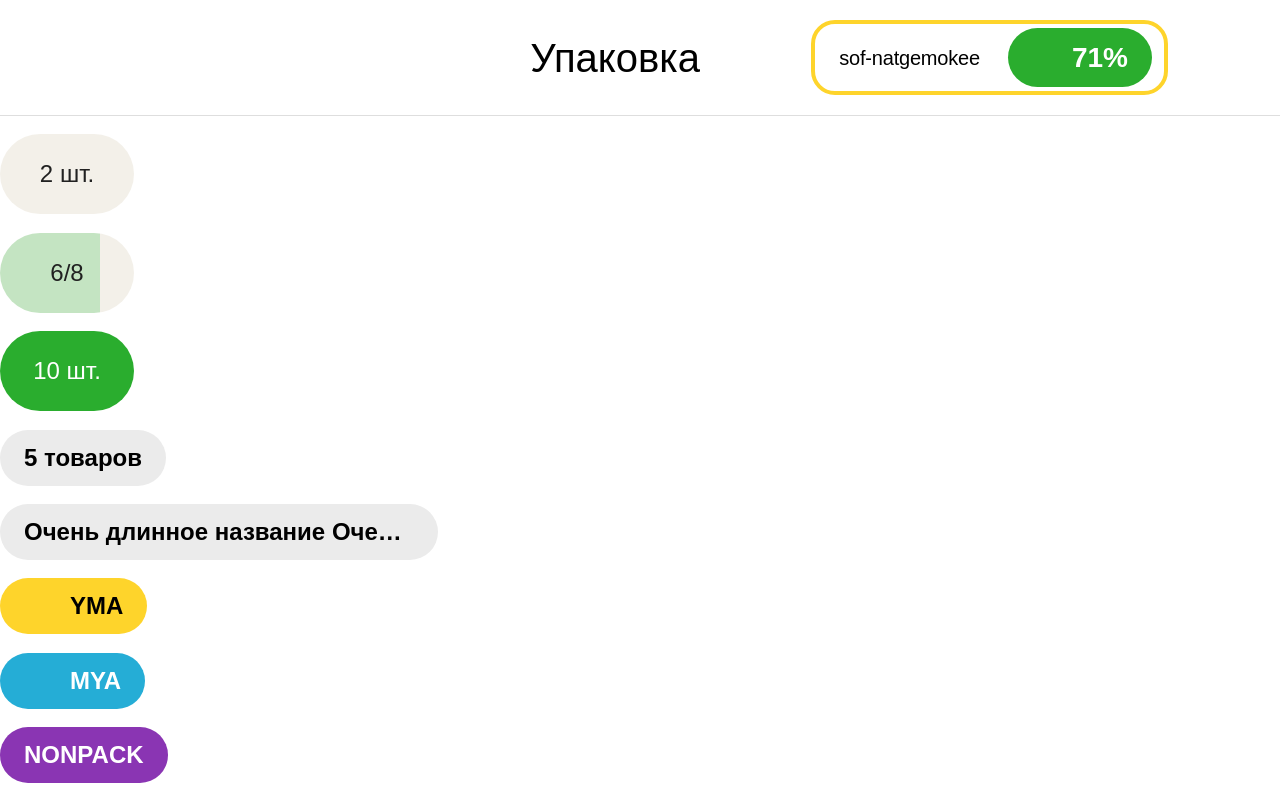
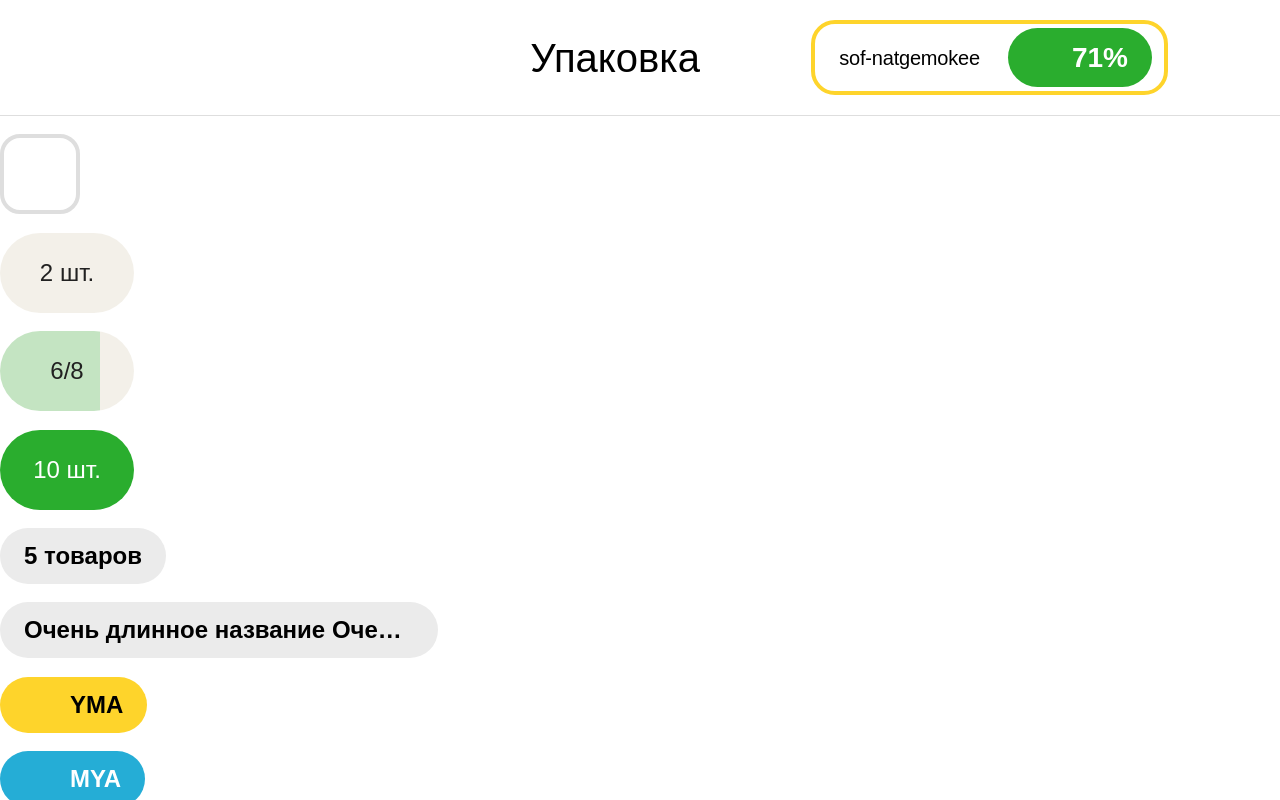
Before and after one commit to dashalalala24/parcel-packer, a React (Create React App) app: page / in a window 1280 px wide. Shown: the top 800 px of the page. Built offline with nearby package versions, Linux system fonts and the light colour scheme.

Commit message:
add Checkbox component

```diff
--- a/src/components/App/App.tsx
+++ b/src/components/App/App.tsx
@@ -8,11 +8,14 @@ import Button, { ButtonColors, ButtonSizes } from '../Button/Button';
 import { IconImages } from '../Icon/types';
 import ActionButton from '../ActionButton/ActionButton';
 import Footer from '../Footer/Footer';
+import Checkbox from '../Checkbox/Checkbox';
 
 function App() {
   return (
     <div className='page'>
       <Header />
+      <br />
+      <Checkbox />
       <br />
       <Counter
         itemsScanned={0}
--- /dev/null
+++ b/src/components/Checkbox/Checkbox.css
@@ -0,0 +1,33 @@
+.checkbox {
+  display: flex;
+}
+
+.checkbox__input[type='checkbox'] {
+  position: absolute;
+  width: 1px;
+  height: 1px;
+  overflow: hidden;
+  outline: none;
+  clip-path: inset(0 0 0 0);
+  appearance: none;
+}
+
+.checkbox__appearance {
+  width: 80px;
+  height: 80px;
+  border: 4px solid var(--gray-color);
+  border-radius: var(--border-radius-s);
+  cursor: pointer;
+  box-sizing: border-box;
+}
+
+.checkbox__input[type='checkbox']:checked + .checkbox__appearance {
+  border: none;
+  background: no-repeat center;
+  background-color: var(--yellow-color);
+  background-image: url(../Icon/images/checkmark.svg);
+  background-repeat: no-repeat;
+  background-position: center;
+  background-size: 36px;
+  transition: background-color 0.3s, background-image 0.3s;
+}
--- /dev/null
+++ b/src/components/Checkbox/Checkbox.tsx
@@ -0,0 +1,18 @@
+import { FC } from 'react';
+import './Checkbox.css';
+
+const Checkbox: FC = () => {
+  return (
+    <label className='checkbox'>
+      <input
+        className='checkbox__input'
+        type='checkbox'
+        // checked={}
+        // onChange={handleChange}
+      />
+      <span className='checkbox__appearance' />
+    </label>
+  );
+};
+
+export default Checkbox;
```
Also changed, not shown: src/components/Icon/images/checkmark.svg (added).
